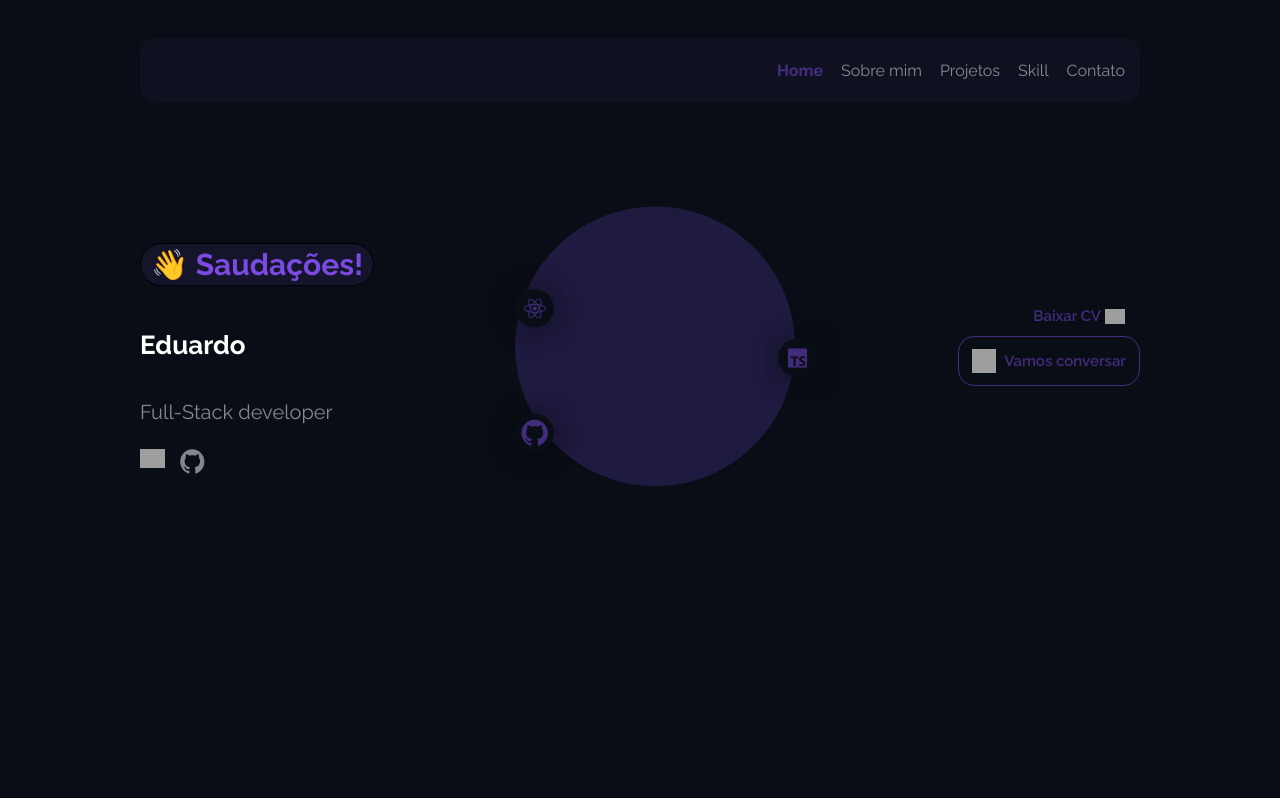
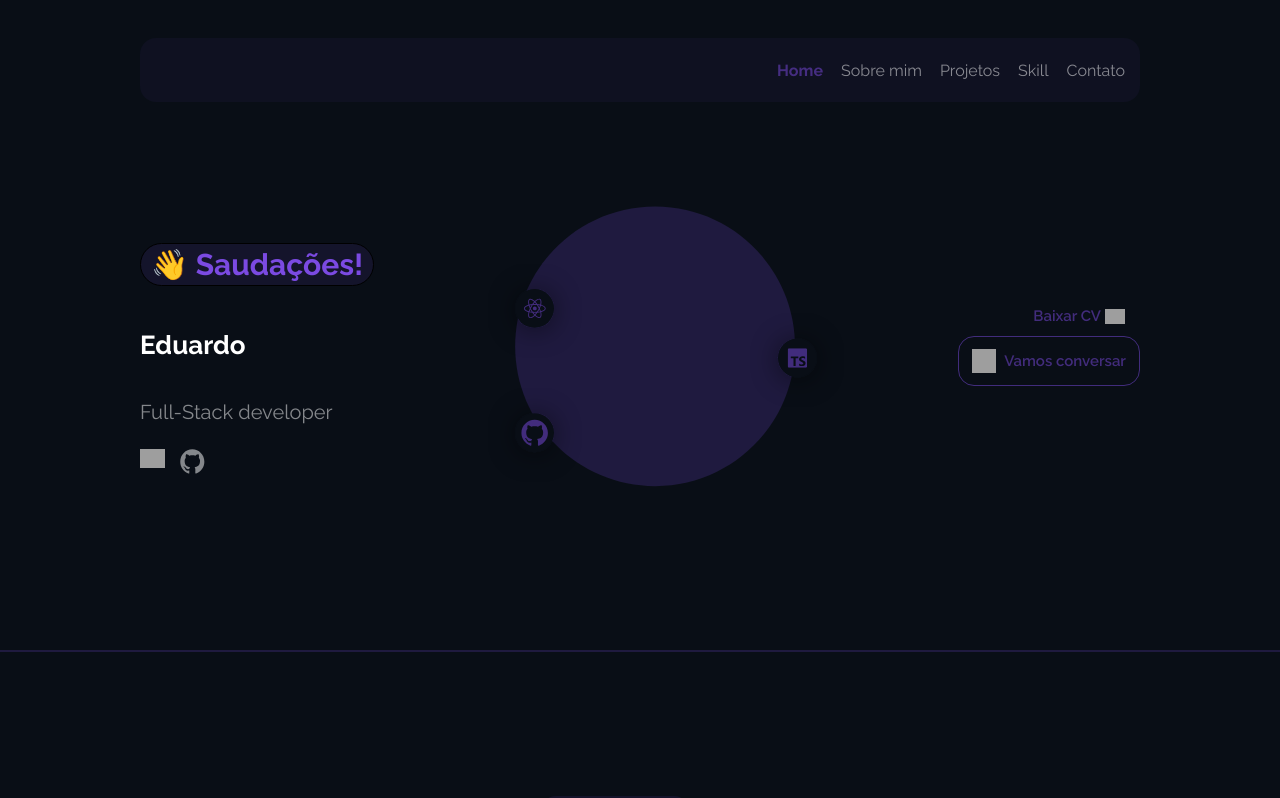
Before and after one commit to EduardoRag/portfolio, a React (Vite) app: page / in a window 1280 px wide. Shown: the top 798 px of the page. Built offline with nearby package versions, Linux system fonts and the light colour scheme; grey boxes are pictures that could not be loaded.

Commit message:
Update: updated height of header

```diff
--- a/src/styles/header.module.scss
+++ b/src/styles/header.module.scss
@@ -176,7 +176,7 @@
 
 @media (min-width: 1200px) and (max-width: 1390px) {
     header {
-        height: 618px;
+        height: 650px !important;
 
         nav {
             height: 44px;
```
